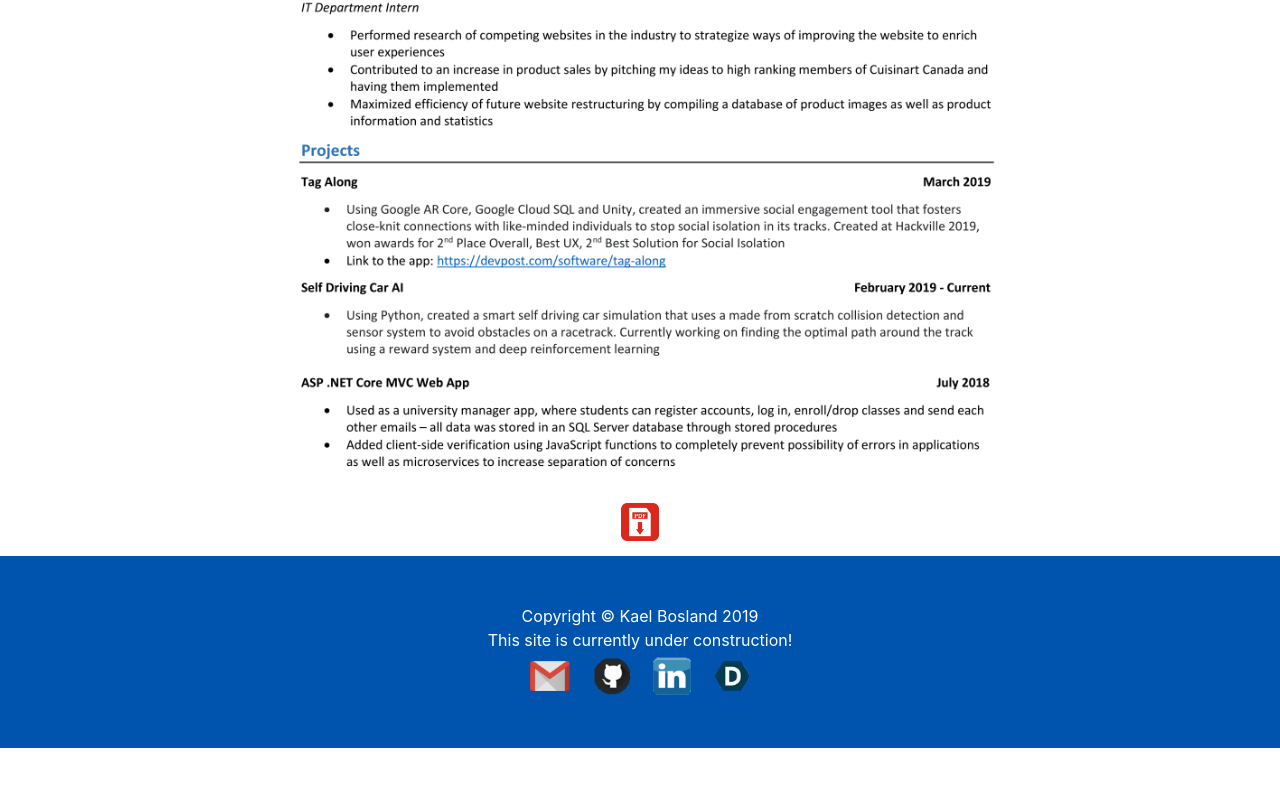
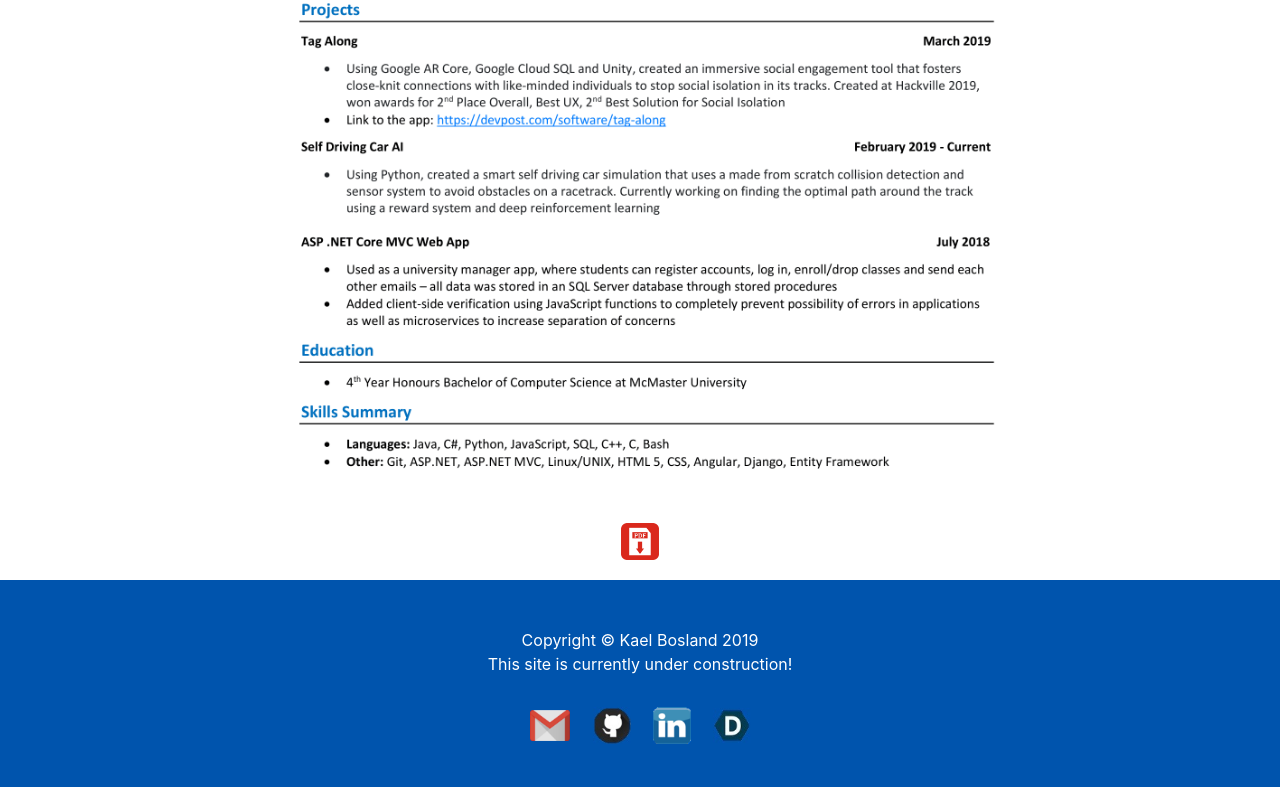
Before and after one commit to kbosland/kbosland.github.io, a website: page cv.html in a window 1280 px wide. Shown: the part 547-1334 px from the top of the page. Before the commit the page ends 1295 px from the top, so only its background shows below. Drawn offline with Linux system fonts and the light colour scheme.

Commit message:
Updated resume, added descriptions for car project and mosaic project

```diff
--- a/css/responsive.css
+++ b/css/responsive.css
@@ -165,6 +165,10 @@
   width: 75%;
 }
 
+.company-logo {
+
+}
+
 @media(max-width: 1333px) {
   .grid-item {
     flex-basis: 25%;
--- a/cv.html
+++ b/cv.html
@@ -60,19 +60,17 @@
   </nav>
 
   <!-- Page Content -->
-  <div style="text-align: center">
-    <img src="cv/resume.png" width="60%"/>
-  </div>
+  <div>
+    <div style="text-align: center">
+      <img src="cv/kaelbosland_resume.png" width="60%"/>
+    </div>
 
-  <div style="text-align: center">
-
-  </div>
-
-  <div style="text-align: center; padding-bottom: 15px;">
-      <a  href="cv/resume.pdf" target="_blank">
-        <img src="projectPhotos/bottombar/pdf.png" width="3%" />
-      </a>
-  </div>
+    <div style="text-align: center; padding: 20px;">
+        <a href="cv/kaelbosland_resume.pdf" target="_blank">
+          <img src="projectPhotos/bottombar/pdf.png" width="3%" />
+        </a>
+    </div>
+</div>
   <!-- /.container -->
 
   <!-- Footer -->
@@ -81,7 +79,7 @@
         <p class="m-0 text-center text-white">Copyright &copy; Kael Bosland 2019</p>
         <p class="m-0 text-center text-white">This site is currently under construction!</p>
       </div>
-      <div class="container">
+      <div class="container" style="margin-top:2%">
         <table style="margin:auto; text-align:center;">
             <tr>
               <td style="padding:5px;"> <a href="mailto:kael.bosland10@gmail.com"> <img style="width: 75%; height: 75%;" src="projectPhotos/bottombar/gmail.jpg"> </a> </td>
```
Also changed, not shown: car.html (+4 -2 lines), mosaic.html (+2 -3 lines), cv/kaelbosland_resume.png (added), 1 other file.
